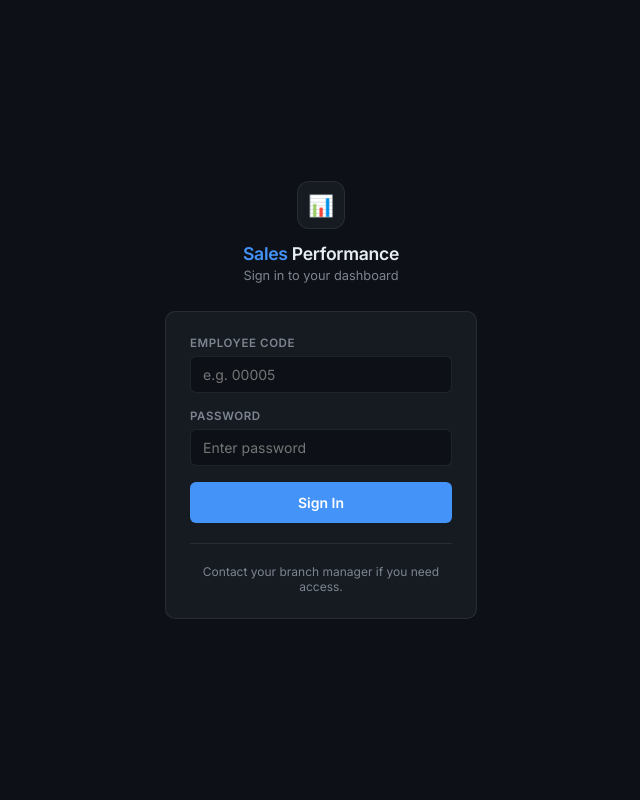
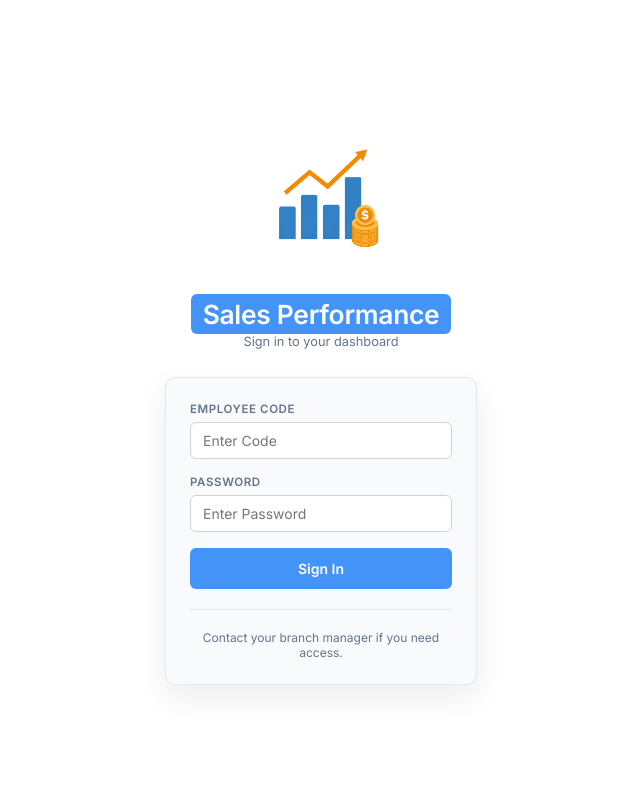
Before and after one commit to umangbaghel/Sales-Performance-Evaluation, a PHP site: page /SalesPerformanceEvaluation/Index.php in a window 1280 px wide. Shown: the whole page, without its empty margins (319-959 px from the left). Run offline with PHP 8.4, Linux system fonts and the light colour scheme.

Commit message:
Update dashboard branding and login theme

```diff
--- a/SalesPerformanceEvaluation/DashBoardAdmin.php
+++ b/SalesPerformanceEvaluation/DashBoardAdmin.php
@@ -26,7 +26,10 @@ $roleCounts = array_column($roleData, 'count');
 </head>
 <body>
 <nav class="topbar">
-    <div class="topbar-brand">📊 <span>Sales</span>Performance</div>
+    <div class="topbar-brand">
+        <img class="topbar-brand-logo" src="sales-performance-logo.png" alt="Sales Performance logo">
+        <span class="topbar-brand-title">Sales Performance</span>
+    </div>
     <div class="topbar-user">
         <span>Admin</span>
         <span class="user-badge"><?= htmlspecialchars($_SESSION['emp_id']) ?></span>
--- a/SalesPerformanceEvaluation/Index.php
+++ b/SalesPerformanceEvaluation/Index.php
@@ -10,8 +10,8 @@
 * { margin:0; padding:0; box-sizing:border-box; }
 body {
     font-family: 'Inter', -apple-system, sans-serif;
-    background: #0d1117;
-    color: #e6edf3;
+    background: #ffffff;
+    color: #1f2937;
     min-height: 100vh;
     display: flex;
     align-items: center;
@@ -28,27 +28,37 @@ body {
     margin-bottom: 28px;
 }
 .brand-icon {
-    width: 48px; height: 48px;
-    background: #161b22;
-    border: 1px solid rgba(255,255,255,0.08);
-    border-radius: 12px;
-    display: flex; align-items: center; justify-content: center;
-    font-size: 1.3rem;
-    margin: 0 auto 14px;
+    width: 200px; height: 172px;
+    display: flex;
+    align-items: center;
+    justify-content: center;
+    margin: 0 auto 10px;
+}
+.brand-icon img {
+    width: 100%;
+    height: 100%;
+    object-fit: contain;
+    display: block;
 }
 .brand h1 {
-    font-size: 1.1rem;
+    font-size: 1.65rem;
     font-weight: 600;
-    color: #e6edf3;
+    color: #1f2937;
     letter-spacing: -0.3px;
 }
-.brand h1 span { color: #4493f8; }
-.brand p { color: #7d8590; font-size: 0.8rem; margin-top: 4px; }
+.brand h1 span {
+    color: #ffffff;
+    background: #4493f8;
+    padding: 4px 12px;
+    border-radius: 6px;
+}
+.brand p { color: #64748b; font-size: 0.8rem; margin-top: 4px; }
 .card {
-    background: #161b22;
-    border: 1px solid rgba(255,255,255,0.08);
+    background: #f8fafc;
+    border: 1px solid #e2e8f0;
     border-radius: 10px;
     padding: 24px;
+    box-shadow: 0 12px 30px rgba(15, 23, 42, 0.08);
 }
 .form-group { margin-bottom: 16px; }
 .form-group label {
@@ -57,16 +67,16 @@ body {
     font-weight: 600;
     text-transform: uppercase;
     letter-spacing: 0.6px;
-    color: #7d8590;
+    color: #64748b;
     margin-bottom: 6px;
 }
 .form-control {
     width: 100%;
-    background: #0d1117;
-    border: 1px solid rgba(255,255,255,0.08);
+    background: #ffffff;
+    border: 1px solid #cbd5e1;
     border-radius: 6px;
     padding: 9px 12px;
-    color: #e6edf3;
+    color: #1f2937;
     font-family: 'Inter', sans-serif;
     font-size: 0.875rem;
     outline: none;
@@ -97,8 +107,8 @@ body {
 }
 .btn:hover { background: #3a82e0; box-shadow: 0 0 0 3px rgba(68,147,248,0.2); }
 .btn:disabled { opacity: 0.6; cursor: not-allowed; }
-.divider { border:none; border-top: 1px solid rgba(255,255,255,0.08); margin: 20px 0; }
-.hint { text-align: center; font-size: 0.75rem; color: #7d8590; }
+.divider { border:none; border-top: 1px solid #e2e8f0; margin: 20px 0; }
+.hint { text-align: center; font-size: 0.75rem; color: #64748b; }
 .error-msg {
     margin-top: 12px;
     padding: 10px 12px;
@@ -118,19 +128,21 @@ body {
 <body>
 <div class="wrap">
     <div class="brand">
-        <div class="brand-icon">📊</div>
-        <h1><span>Sales</span> Performance</h1>
+        <div class="brand-icon">
+            <img src="sales-performance-logo.png" alt="Sales Performance logo">
+        </div>
+        <h1><span>Sales Performance</span></h1>
         <p>Sign in to your dashboard</p>
     </div>
     <div class="card">
         <form id="loginForm">
             <div class="form-group">
                 <label>Employee Code</label>
-                <input type="text" class="form-control" name="agentCode" placeholder="e.g. 00005" autocomplete="username">
+                <input type="text" class="form-control" name="agentCode" placeholder="Enter Code" autocomplete="username">
             </div>
             <div class="form-group">
                 <label>Password</label>
-                <input type="password" class="form-control" name="password" placeholder="Enter password" autocomplete="current-password">
+                <input type="password" class="form-control" name="password" placeholder="Enter Password" autocomplete="current-password">
             </div>
             <button type="submit" class="btn" id="loginBtn">Sign In</button>
             <div class="error-msg" id="errorMsg"></div>
--- a/SalesPerformanceEvaluation/NavigationBar.php
+++ b/SalesPerformanceEvaluation/NavigationBar.php
@@ -18,7 +18,7 @@ $dashboardLink = $roleMap[$role] ?? 'DashBoardAdmin.php';
 </div>
 <div class="sidebar-section">Navigation</div>
 <a href="<?= $dashboardLink ?>" class="active">
-    <span class="icon">📊</span> Dashboard
+    <img class="icon nav-brand-icon" src="sales-performance-logo.png" alt="Sales Performance logo"> Dashboard
 </a>
 <div class="sidebar-bottom">
     <a href="Logout.php" class="sign-out">
```
Also changed, not shown: SalesPerformanceEvaluation/dashboard.css (+19 -0 lines), SalesPerformanceEvaluation/sales-performance-logo.png (added).
